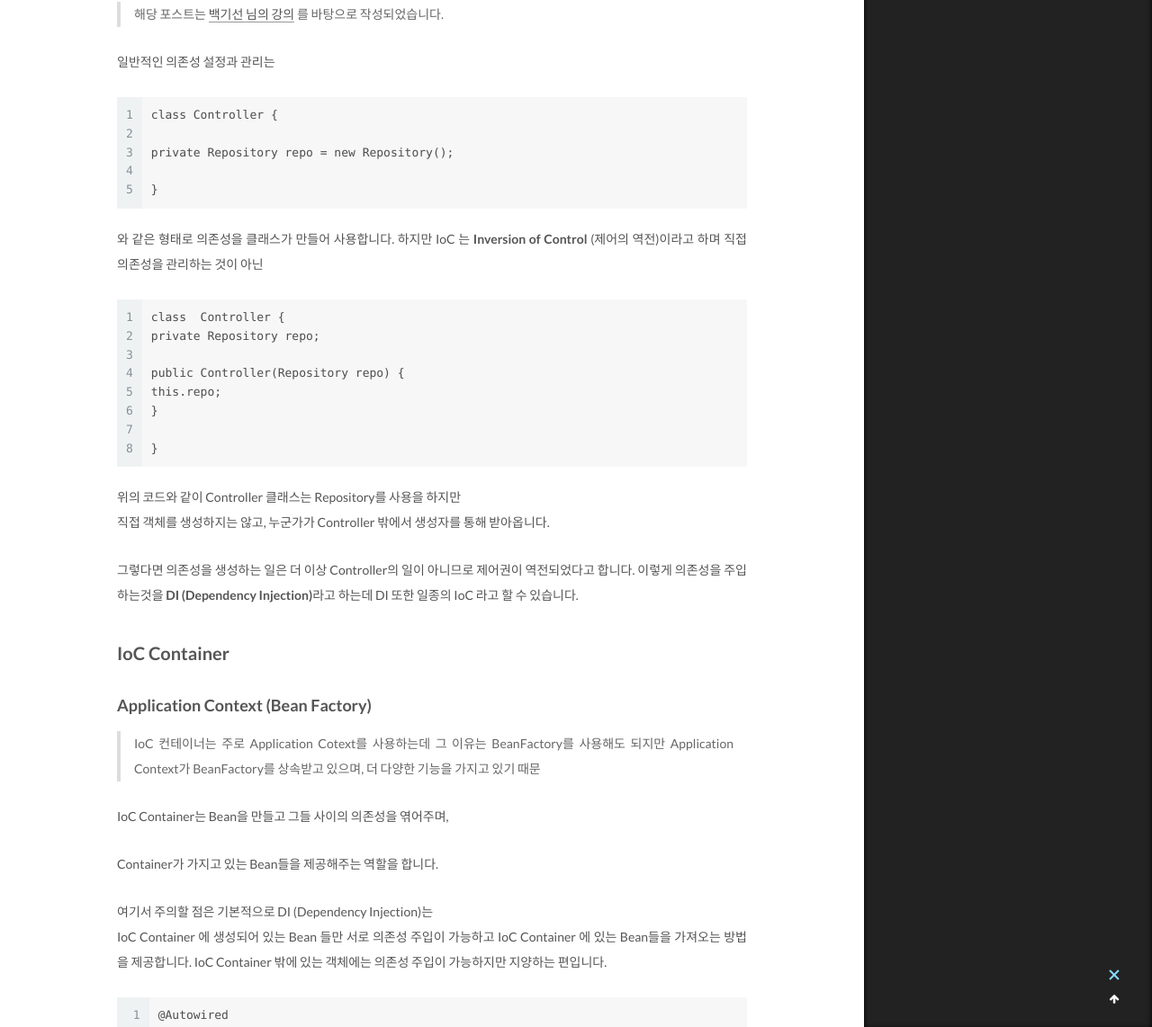
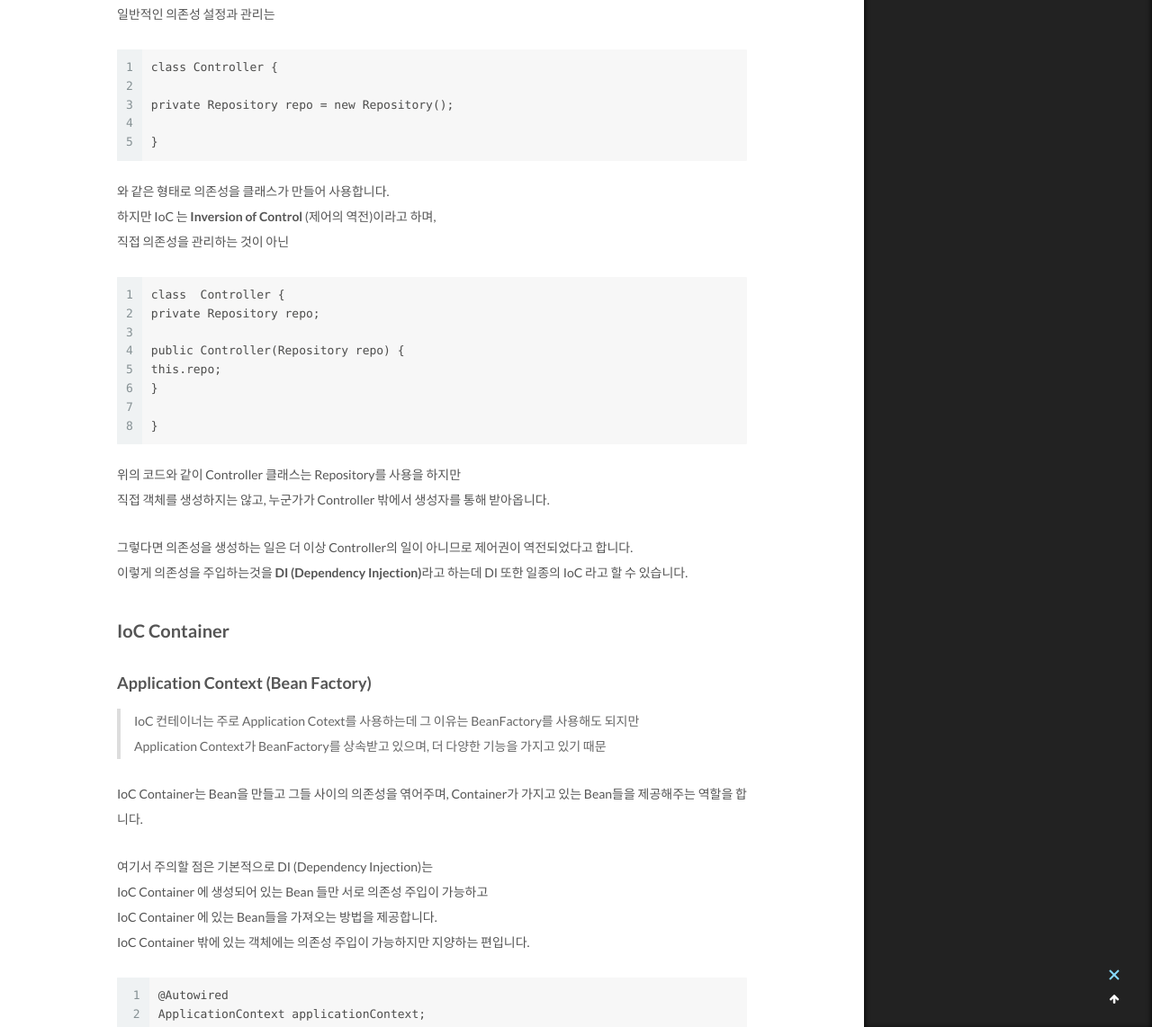
Before and after one commit to jbb9229/jbb9229.github.io, a Jekyll site: the page built from _posts/2020-04-20-spring-triangle-01.md, in a window 1280 px wide and 1400 px high, scrolled down 582 px. Shown: the part 258-1400 px from the top of the window at 90% size. Built offline with Jekyll 4.4.1, drawn with Linux system fonts in a browser that asks for light colours; comment, search, counter and statistics services are not loaded; some of the changed text lies outside the part shown.

Commit message:
Fix Posts Line

````diff
--- a/_posts/2020-04-20-spring-triangle-01.md
+++ b/_posts/2020-04-20-spring-triangle-01.md
@@ -12,8 +12,6 @@ tags:
 ---
 
 # IoC (Inversion of Control)
-> 해당 포스트는 [백기선 님의 강의](https://www.inflearn.com/course/spring_revised_edition) 를 바탕으로 작성되었습니다.
-
 일반적인 의존성 설정과 관리는
 
 ```
@@ -23,8 +21,8 @@ private Repository repo = new Repository();
 
 }
 ```
-와 같은 형태로 의존성을 클래스가 만들어 사용합니다.
-하지만 IoC 는 **Inversion of Control** (제어의 역전)이라고 하며
+와 같은 형태로 의존성을 클래스가 만들어 사용합니다. <br/>
+하지만 IoC 는 **Inversion of Control** (제어의 역전)이라고 하며, <br/>
 직접 의존성을 관리하는 것이 아닌
 
 ```
@@ -41,33 +39,22 @@ this.repo;
 위의 코드와 같이 Controller 클래스는 Repository를 사용을 하지만
 직접 객체를 생성하지는 않고, 누군가가 Controller 밖에서 생성자를 통해 받아옵니다.
 
-그렇다면 의존성을 생성하는 일은 더 이상 Controller의 일이 아니므로 제어권이 역전되었다고 합니다.
-이렇게 의존성을 주입하는것을 **DI (Dependency Injection)**라고 하는데
-DI 또한 일종의 IoC 라고 할 수 있습니다.
-
-
+그렇다면 의존성을 생성하는 일은 더 이상 Controller의 일이 아니므로 제어권이 역전되었다고 합니다. <br/>
+이렇게 의존성을 주입하는것을 **DI (Dependency Injection)**라고 하는데 DI 또한 일종의 IoC 라고 할 수 있습니다.
 
 ## IoC Container
-
-
 ### **Application Context (Bean Factory)**
 >
-IoC 컨테이너는 주로 Application Cotext를 사용하는데 그 이유는 BeanFactory를 사용해도 되지만
+IoC 컨테이너는 주로 Application Cotext를 사용하는데 그 이유는 BeanFactory를 사용해도 되지만 <br/>
 Application Context가 BeanFactory를 상속받고 있으며, 더 다양한 기능을 가지고 있기 때문
 
-
-
 IoC Container는 Bean을 만들고 그들 사이의 의존성을 엮어주며,
-
 Container가 가지고 있는 Bean들을 제공해주는 역할을 합니다.
 
-
-
-
 여기서 주의할 점은
-기본적으로 DI (Dependency Injection)는
-IoC Container 에 생성되어 있는 Bean 들만 서로 의존성 주입이 가능하고
-IoC Container 에 있는 Bean들을 가져오는 방법을 제공합니다.
+기본적으로 DI (Dependency Injection)는 <br/>
+IoC Container 에 생성되어 있는 Bean 들만 서로 의존성 주입이 가능하고 <br/>
+IoC Container 에 있는 Bean들을 가져오는 방법을 제공합니다. <br/>
 IoC Container 밖에 있는 객체에는 의존성 주입이 가능하지만 지양하는 편입니다.
 
 
@@ -92,30 +79,29 @@ return "bean : " + applicationContext.getBean(OwnerRepository.class)
 }
 ```
 
-위와 같은 코드로 IoC Container에서 OwnerRepository를 가져온 것과
+위와 같은 코드로 IoC Container에서 OwnerRepository를 가져온 것과 <br/>
 ApplicationContext가 주입해준 owners 가 같은지 비교해 볼 수 있습니다.
 
 
 해당 코드를 동작시키면 아래와 같은 결과값을 볼 수 있습니다.
 
-bean : org.springframework.data.jpa.repository.support.SimpleJpaRepository@29031da1
+>
+bean : org.springframework.data.jpa.repository.support.SimpleJpaRepository@29031da1 <br/>
 owners : org.springframework.data.jpa.repository.support.SimpleJpaRepository@29031da1
 
 **두 객체는 같은 해쉬 코드를 가지고 있으며 두 객체는 같은 객체**라고 볼 수 있습니다.
 > 이러한 형태를 Singleton Scope의 객체라고 합니다.
 
-Spring은 Bean을 생성할 때 기본적으로 모든 Bean을 Singleton으로 생성하여 관리하는데
-SIngleton Bean은 Spring 컨테이너에서 한 번 생성되며, 컨테이너가 사라질 때 같이 제거되며,
+Spring은 Bean을 생성할 때 기본적으로 모든 Bean을 Singleton으로 생성하여 관리하는데 <br/>
+SIngleton Bean은 Spring 컨테이너에서 한 번 생성되며, 컨테이너가 사라질 때 같이 제거되며, <br/>
 객체 하나를 Application 전반에서 계속 재사용됩니다.
 
-특히, Multi Thread 상황에서 Singleton Scope을 구현하는 일은 굉장히 번거롭고 조심스러운 일인데,
-IoC Container를 사용하면 특별한 코드를 작성하지 않아도 편하게 Singleton Scope을 달성할 수 있으며,
+특히, Multi Thread 상황에서 Singleton Scope을 구현하는 일은 굉장히 번거롭고 조심스러운 일인데, <br/>
+IoC Container를 사용하면 특별한 코드를 작성하지 않아도 편하게 Singleton Scope을 달성할 수 있으며, <br/>
 IoC Container를 사용하는 이유 중 하나입니다.
 
 ## Bean
 > 객체 중에서 Spring IoC Container가 관리하는 객체를 Bean이라고 합니다.
-
-
 
 간단하게 비교를 하자면
 ```
@@ -124,7 +110,7 @@ OwnerController bean = applicationContext.getBean(OwnerController.class);
 ```
 해당 코드에서 위의 임의로 생성한 ownerController는 Bean이 아닙니다.
 
-하지만 아래의 bean은 같은 ownerController 지만,
+하지만 아래의 bean은 같은 ownerController 지만,  <br/>
 이 객체는 ApplicationContext에서 가져온 객체이기 때문에 Bean입니다.
 
 이처럼 Bean은 ApplicationContext가 담고 있는 객체 즉, IoC Container에 담겨있는 객체를 말합니다.
@@ -145,21 +131,20 @@ Bean을 등록하는 방법은 크게 2가지가 있습니다.
 **@Configuration** 등
 
 
-우리가 흔히 보는 여러 가지 Annotation은 사실상 @Component라는 meta Annotation을 사용한 Annotation으로 Component Annotation 이라고 볼 수 있습니다.
+우리가 흔히 보는 여러 가지 Annotation은 사실상 @Component라는 meta Annotation을 사용한 Annotation으로 <br/>
+Component Annotation 이라고 볼 수 있습니다.
 
-Spring IoC Container가 사용하는 여러 가지 Interface 를 LifeCycleCallback 이라고 부릅니다
-여러가지 LifeCycleCallback 중에는 Component라는 Annotation이 붙어있는 모든 클래스를 찾아서
+Spring IoC Container가 사용하는 여러 가지 Interface 를 LifeCycleCallback 이라고 부릅니다 <br/>
+여러가지 LifeCycleCallback 중에는 Component라는 Annotation이 붙어있는 모든 클래스를 찾아서 <br/>
 그 클래스의 인스턴스를 Bean으로 등록하는 Annotation 처리가 등록되어있습니다.
 
-Spring Boot Project 같은 경우 @SpringBootApplication 이러한 Annotation이 적용되어 있는데
-그 Annotation 안에 @ComponentScan이라는 Annotation 이 적용되어 있습니다.
-이 Annotation 자체가 행위를 처리하는 것은 아니고
-주석과 비슷한 것이지만 Component 범주를 알려줍니다.
+Spring Boot Project 같은 경우 @SpringBootApplication 이러한 Annotation이 적용되어 있는데 <br/>
+그 Annotation 안에 @ComponentScan이라는 Annotation 이 적용되어 있습니다. <br/>
+이 Annotation 자체가 행위를 처리하는 것은 아니고 주석과 비슷한 것이지만 Component 범주를 알려줍니다. <br/>
 즉, @ComponentScan 어노테이션의 설정값에 따라 ComponentScan 이 동작합니다.
 
-그 외에도 Spring Data JPA가 제공하는 기능에 의해서 Repository를 Bean으로 등록할 수 있습니다.
-방법은 특정 Annotation 없이도 특정 Interface를 상속받은 경우에
-그 Interface를 상속받은 객체를 찾아서
+그 외에도 Spring Data JPA가 제공하는 기능에 의해서 Repository를 Bean으로 등록할 수 있습니다. <br/>
+방법은 특정 Annotation 없이도 특정 Interface를 상속받은 경우에 그 Interface를 상속받은 객체를 찾아서 <br/>
 그 객체의 구현체를 IoC Container 내부적으로 만들어서 Bean으로 등록해주는 복잡한 과정을 처리합니다.
 
 
@@ -204,8 +189,7 @@ return new SampleController();
 
 }
 ```
-설정 파일을 이용하여 직접 Bean을 등록하면
-@Controller Annotation을 생성하지 않고도 Bean으로 등록하여
+설정 파일을 이용하여 직접 Bean을 등록하면 @Controller Annotation을 생성하지 않고도 Bean으로 등록하여 <br/>
 위의 Test 코드 실행 시 성공하는 모습을 볼 수 있습니다.
 
 
@@ -243,10 +227,10 @@ this.repo;
 
 }
 ```
-원래는 이처럼 @Autowired Annotation을 사용할 수 있습니다.
-하지만 Spring version 4.3부터 어떠한 클래스에 생성자가 하나이고,
-그 생성자로 주입받는 reference 변수들이 Bean으로 등록되어 있다면
-그 Bean을 자동으로 주입해주도록 기능이 추가되었습니다.
+원래는 이처럼 @Autowired Annotation을 사용할 수 있습니다. <br/>
+하지만 Spring version 4.3부터 어떠한 클래스에 생성자가 하나이고, <br/>
+그 생성자로 주입받는 reference 변수들이 Bean으로 등록되어 있다면  <br/>
+그 Bean을 자동으로 주입해주도록 기능이 추가되었습니다. <br/>
 -> @Autowired Annotation을 생략 가능합니다
 
 
@@ -279,23 +263,24 @@ this.repo = repo;
 
 }
 ```
-Spring IoC Container가 해당 인스턴스를 생성하고 Setter를 통해서
+Spring IoC Container가 해당 인스턴스를 생성하고 Setter를 통해서  <br/>
 IoC Container의 해당 Bean의 의존성을 주입합니다.
 
-만약 @Autowired Annotation이 작성된 객체가 Bean으로 등록이 되어있지 않다면 Error가 발생합니다. (Error message : No qualifying bean)
+만약 @Autowired Annotation이 작성된 객체가 Bean으로 등록이 되어있지 않다면 Error가 발생합니다.<br/>
+ (Error message : No qualifying bean)
 
 > 이 중 Spring Framework Reference에서 권장하는 방법은 생성자를 통한 주입입니다.
 
-생성자를 사용하는 주입이 좋은 이유는 필수적으로 사용해야 하는
+생성자를 사용하는 주입이 좋은 이유는 필수적으로 사용해야 하는  <br/>
 Reference 없이는 해당 인스턴스를 생성하지 못하도록 강제할 수 있습니다.
 
-Field Injection이나 Setter Injection 은 Reference 없이도
+Field Injection이나 Setter Injection 은 Reference 없이도  <br/>
 인스턴스가 생성이 가능하기 때문에 문제가 발생할 수 있습니다.
 
-하지만 만약 순환 참조가 발생한다면 ( A -> B 참조 ,  B -> A 참조 )
+하지만 만약 순환 참조가 발생한다면 ( A -> B 참조 ,  B -> A 참조 )  <br/>
 이러한 경우는 두 인스턴스를 둘 다 생성할 수 없기 때문에
 
-생성자 대신에 필드나 세터에 주입하는 방식으로 인스턴스를 만든 후
+생성자 대신에 필드나 세터에 주입하는 방식으로 인스턴스를 만든 후  <br/>
 그다음 서로의 인스턴스를 주입하는 방식으로 해당 문제를 해결할 수 있습니다.
 
 **순환 참조가 안 생기도록 작성하는 것이 Best**
````
Also changed, not shown: other parts of _posts/2020-04-20-spring-triangle-01.md (+2 -0 lines), _posts/2020-04-20-spring-triangle-02.md (+8 -6 lines), _posts/2020-04-20-spring-triangle-03.md (+21 -71 lines).
